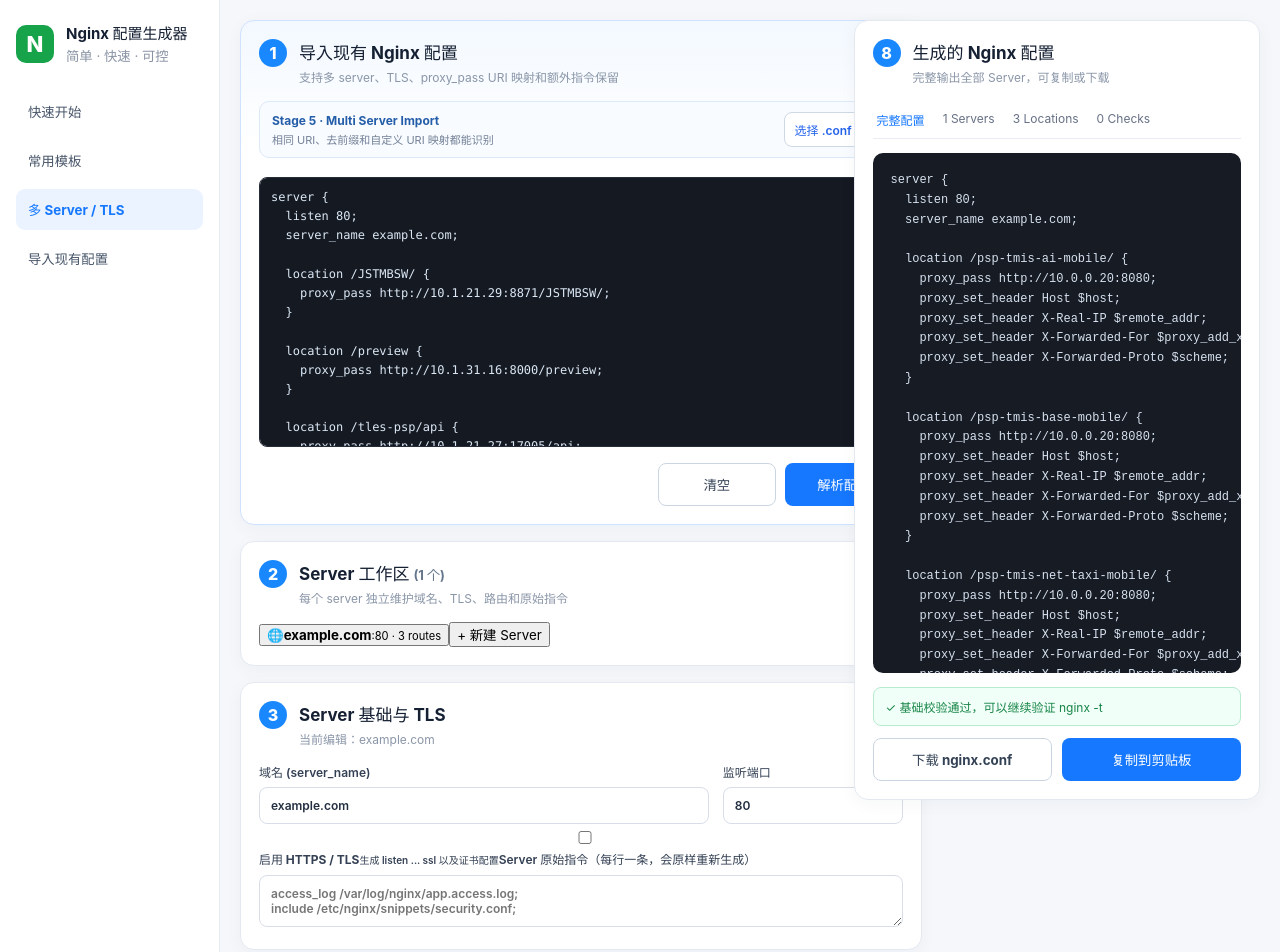
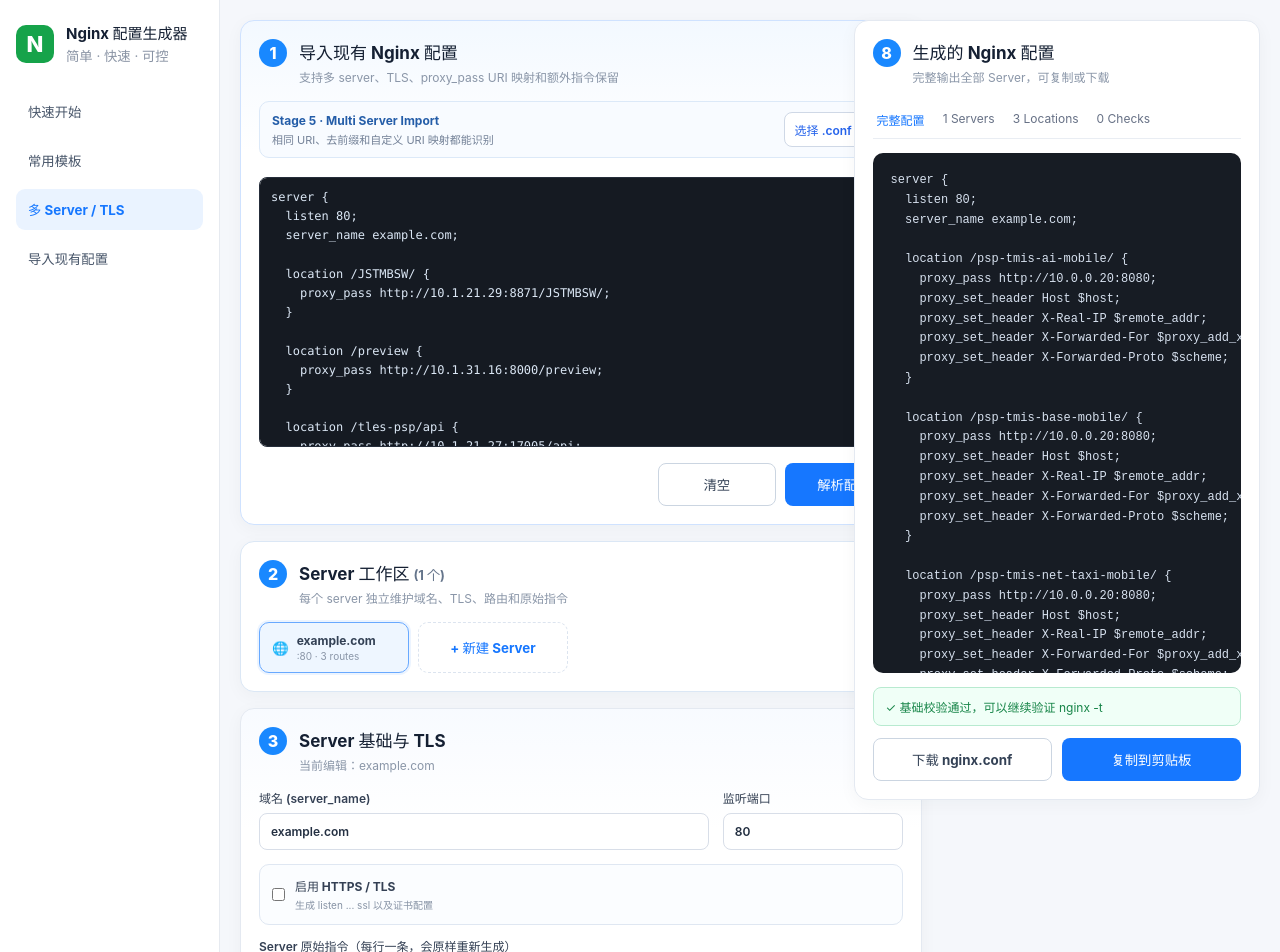
Before and after one commit to baigezz/nginx-config-builder, a React (Vite) app: page / in a window 1280 px wide. Shown: the top 952 px of the page. Built offline with nearby package versions, Linux system fonts and the light colour scheme.

Commit message:
style: add multi server tls workspace

```diff
--- a/src/App.css
+++ b/src/App.css
@@ -527,3 +527,210 @@ button:disabled {
     width: 100%;
   }
 }
+
+
+.serverManagerCard {
+  border-color: #dbe7f5;
+}
+
+.serverTabs {
+  display: flex;
+  gap: 9px;
+  flex-wrap: wrap;
+}
+
+.serverTabs > button {
+  border: 1px solid #dce4ef;
+  background: #fff;
+  border-radius: 10px;
+  padding: 10px 12px;
+  min-width: 150px;
+  display: flex;
+  align-items: center;
+  gap: 8px;
+  text-align: left;
+  cursor: pointer;
+  color: #334155;
+}
+
+.serverTabs > button > span:last-child {
+  display: grid;
+  gap: 2px;
+}
+
+.serverTabs > button strong {
+  max-width: 180px;
+  overflow: hidden;
+  text-overflow: ellipsis;
+  white-space: nowrap;
+  font-size: 12px;
+}
+
+.serverTabs > button small {
+  color: #8a96a8;
+  font-size: 10px;
+}
+
+.serverTabs > button.active {
+  border-color: #68a9ff;
+  background: #eef6ff;
+  box-shadow: 0 0 0 2px rgba(22, 119, 255, .08);
+}
+
+.serverTabs > button.addServer {
+  justify-content: center;
+  border-style: dashed;
+  color: #1677ff;
+  font-weight: 700;
+}
+
+.serverManagerActions {
+  display: flex;
+  justify-content: flex-end;
+  margin-top: 10px;
+}
+
+.serverSettingsCard {
+  background:
+    linear-gradient(180deg, rgba(247, 250, 255, .9), rgba(255,255,255,0) 120px),
+    #fff;
+}
+
+.tlsToggle {
+  margin-top: 14px;
+  padding: 12px;
+  border: 1px solid #dfe7f2;
+  border-radius: 10px;
+  display: flex;
+  align-items: center;
+  gap: 10px;
+  background: #fbfdff;
+}
+
+.tlsToggle input {
+  width: auto;
+  margin: 0;
+}
+
+.tlsToggle span {
+  display: grid;
+  gap: 3px;
+}
+
+.tlsToggle small {
+  color: #8793a5;
+  font-weight: 400;
+}
+
+.tlsGrid {
+  display: grid;
+  grid-template-columns: 1fr 1fr;
+  gap: 12px;
+  margin-top: 12px;
+  padding: 12px;
+  border: 1px solid #dce9f8;
+  background: #f8fbff;
+  border-radius: 10px;
+}
+
+.rawDirectivesField {
+  display: block;
+  margin-top: 12px;
+}
+
+.rawDirectivesField textarea,
+.routeEditor textarea {
+  min-height: 92px;
+  resize: vertical;
+  font-family: ui-monospace, SFMono-Regular, Menlo, Monaco, Consolas, monospace;
+  font-size: 11px;
+  line-height: 1.55;
+}
+
+.parsedServerList {
+  display: grid;
+  gap: 10px;
+}
+
+.parsedServer {
+  overflow: hidden;
+  border: 1px solid #e2e8f0;
+  border-radius: 10px;
+  background: #fff;
+}
+
+.parsedServerTitle {
+  display: flex;
+  align-items: center;
+  justify-content: space-between;
+  gap: 10px;
+  padding: 10px 12px;
+  background: #f8fafc;
+  border-bottom: 1px solid #e8edf3;
+}
+
+.parsedServerTitle > div {
+  display: grid;
+  gap: 3px;
+}
+
+.parsedServerTitle strong {
+  font-size: 12px;
+}
+
+.parsedServerTitle small {
+  color: #7f8b9d;
+  font-size: 10px;
+}
+
+.parsedServerTitle > b {
+  padding: 3px 7px;
+  border-radius: 999px;
+  background: #fff1c2;
+  color: #8d6100;
+  font-size: 10px;
+}
+
+.parsedRoute {
+  display: grid;
+  grid-template-columns: minmax(110px, .8fr) auto minmax(180px, 1.2fr) auto;
+  align-items: center;
+  gap: 8px;
+  padding: 9px 12px;
+  border-top: 1px solid #f0f3f7;
+  font-size: 11px;
+}
+
+.parsedServerTitle + .parsedRoute {
+  border-top: 0;
+}
+
+.parsedRoute code {
+  overflow-wrap: anywhere;
+}
+
+.parsedRoute b {
+  padding: 3px 7px;
+  border-radius: 999px;
+  background: #edf8f1;
+  color: #16803d;
+  white-space: nowrap;
+  font-size: 10px;
+}
+
+.moreRoutes {
+  display: block;
+  padding: 8px 12px;
+  color: #7f8b9d;
+}
+
+@media (max-width: 680px) {
+  .tlsGrid,
+  .parsedRoute {
+    grid-template-columns: 1fr;
+  }
+
+  .serverTabs > button {
+    width: 100%;
+  }
+}
```
